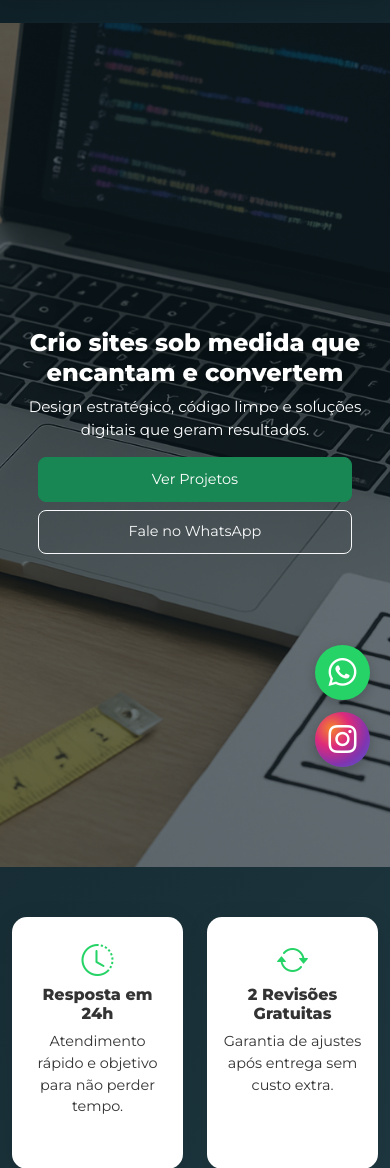
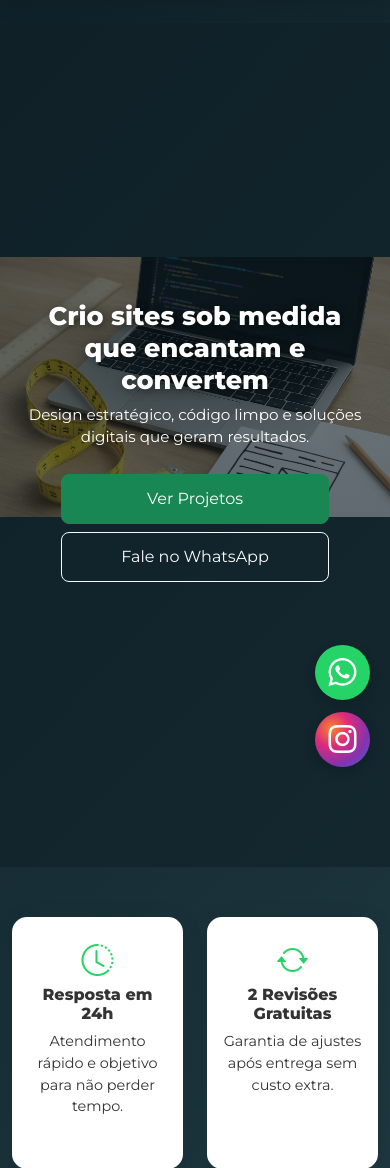
Before and after one commit to VitorGoldner/site_inst_meu, a Flask app: page / in a window 390 px wide. Shown: the part 57-1225 px from the top of the page. Run offline with Flask 3, Linux system fonts and the light colour scheme.

Commit message:
ajustes para mobile na homepage

```diff
--- a/templates/home.html
+++ b/templates/home.html
@@ -11,7 +11,7 @@
         align-items: center;
         justify-content: center;
         text-align: center;
-        color: #fff; /* texto claro porque o fundo é escuro */
+        color: #fff;
         border-radius: 12px;
         position: relative;
         overflow: hidden;
@@ -170,7 +170,7 @@
         100% {transform: scale(1);}
     }
 
-    /* Responsividade aprimorada */
+    /* Ajustes responsivos originais */
     @media (max-width: 768px) {
         .hero-section {
             height: 80vh;
@@ -196,7 +196,6 @@
             padding: 12px 0;
         }
 
-        /* Cards empilhados e harmônicos */
         .benefits {
             margin-top: 50px;
             margin-bottom: 50px;
@@ -216,42 +215,18 @@
         }
     }
 
-    /* Ajustes para telas menores ainda */
-    @media (max-width: 480px) {
-        .hero-section {
-            height: 75vh;
-        }
-        .hero-content h1 {
-            font-size: 1.6rem;
-        }
-        .hero-content p {
-            font-size: 0.95rem;
-        }
-        .hero-buttons a {
-            width: 90%;
-            font-size: 0.95rem;
-        }
-    }
-
-    /* MELHORIA PARA CELULAR - SEÇÃO DE BOAS-VINDAS / HERO (override mínimo) */
-    /* Este bloco faz apenas ajustes na hero para mobile sem alterar nada do resto */
+    /* --- MELHORIA REAL DE AJUSTE PARA CELULAR (boas-vindas) --- */
     @media (max-width: 768px) {
         .hero-section {
-            /* reduzir altura no mobile para não ocupar tela inteira */
-            height: 60vh !important;
-            /* garantir enquadramento visual mais confortável */
-            background-position: center 20% !important;
-            background-size: cover !important;
-            background-attachment: scroll !important;
-            /* diminuir cantos para parecer mais fluido no celular */
+            height: 65vh !important;
+            background-position: center 35% !important;
+            background-size: contain !important;
+            background-repeat: no-repeat !important;
             border-radius: 0.5rem;
-            padding-top: 1.6rem;
-            padding-bottom: 1.6rem;
         }
         .hero-content {
-            max-width: 92%;
-            padding-left: 0.8rem;
-            padding-right: 0.8rem;
+            max-width: 90%;
+            padding: 0.5rem;
         }
         .hero-content h1 {
             font-size: 1.8rem !important;
@@ -259,36 +234,21 @@
         }
         .hero-content p {
             font-size: 1rem !important;
-            margin-bottom: 1rem !important;
-        }
-        .hero-buttons a {
-            display: block;
-            width: 88%;
-            margin: 0.5rem auto;
-            font-size: 0.98rem;
-            padding: 0.7rem 0;
         }
     }
 
     @media (max-width: 480px) {
         .hero-section {
-            /* ainda mais compacto em telas muito pequenas */
-            height: 50vh !important;
-            background-position: center 15% !important;
-            padding-top: 1rem;
-            padding-bottom: 1rem;
-            border-radius: 0; /* ocupar largura completa no celular muito pequeno */
+            height: 55vh !important;
+            background-size: contain !important;
+            background-position: center 40% !important;
+            border-radius: 0;
         }
         .hero-content h1 {
-            font-size: 1.5rem !important;
+            font-size: 1.6rem !important;
         }
         .hero-content p {
             font-size: 0.95rem !important;
-        }
-        .hero-buttons a {
-            width: 94%;
-            font-size: 0.9rem;
-            padding: 0.65rem 0;
         }
     }
 </style>
```
